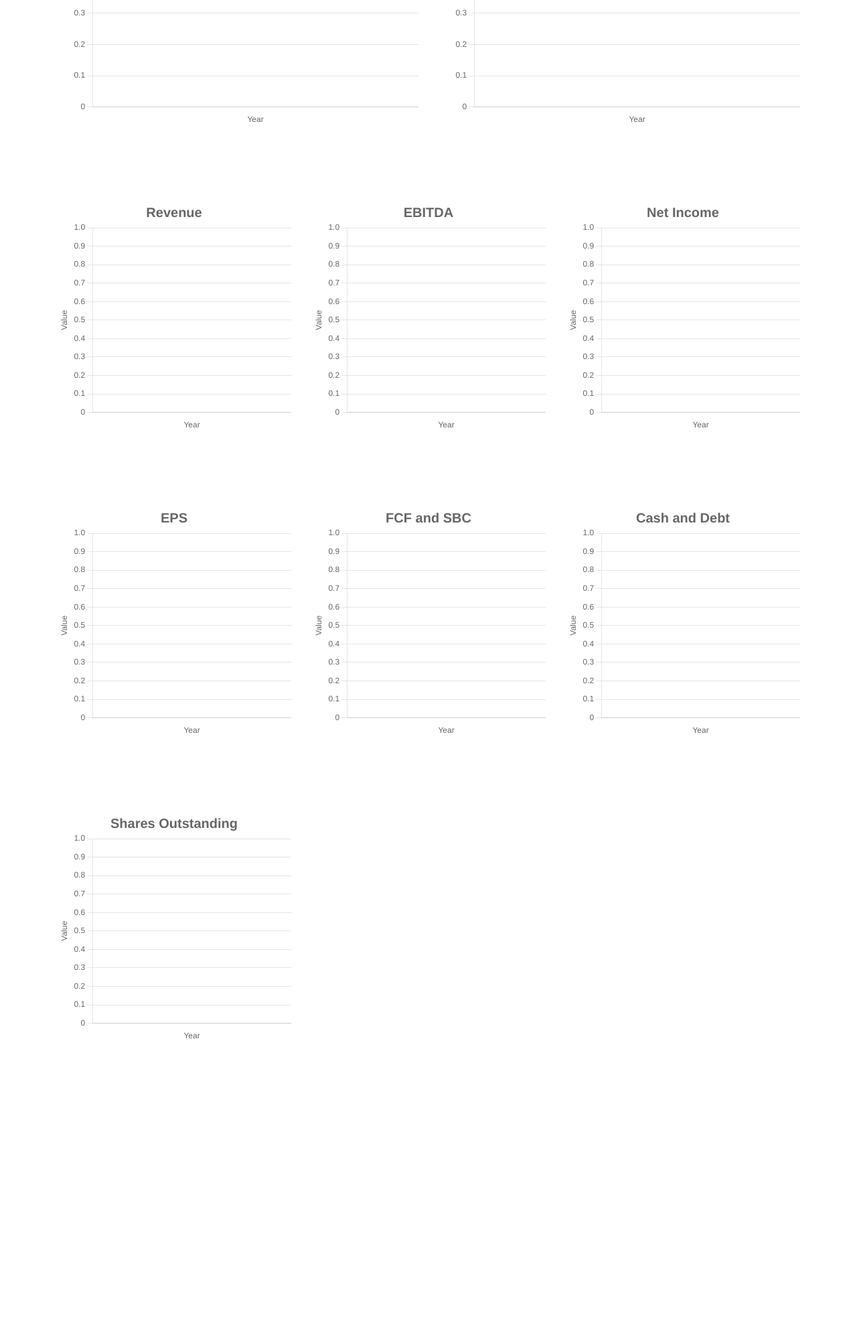
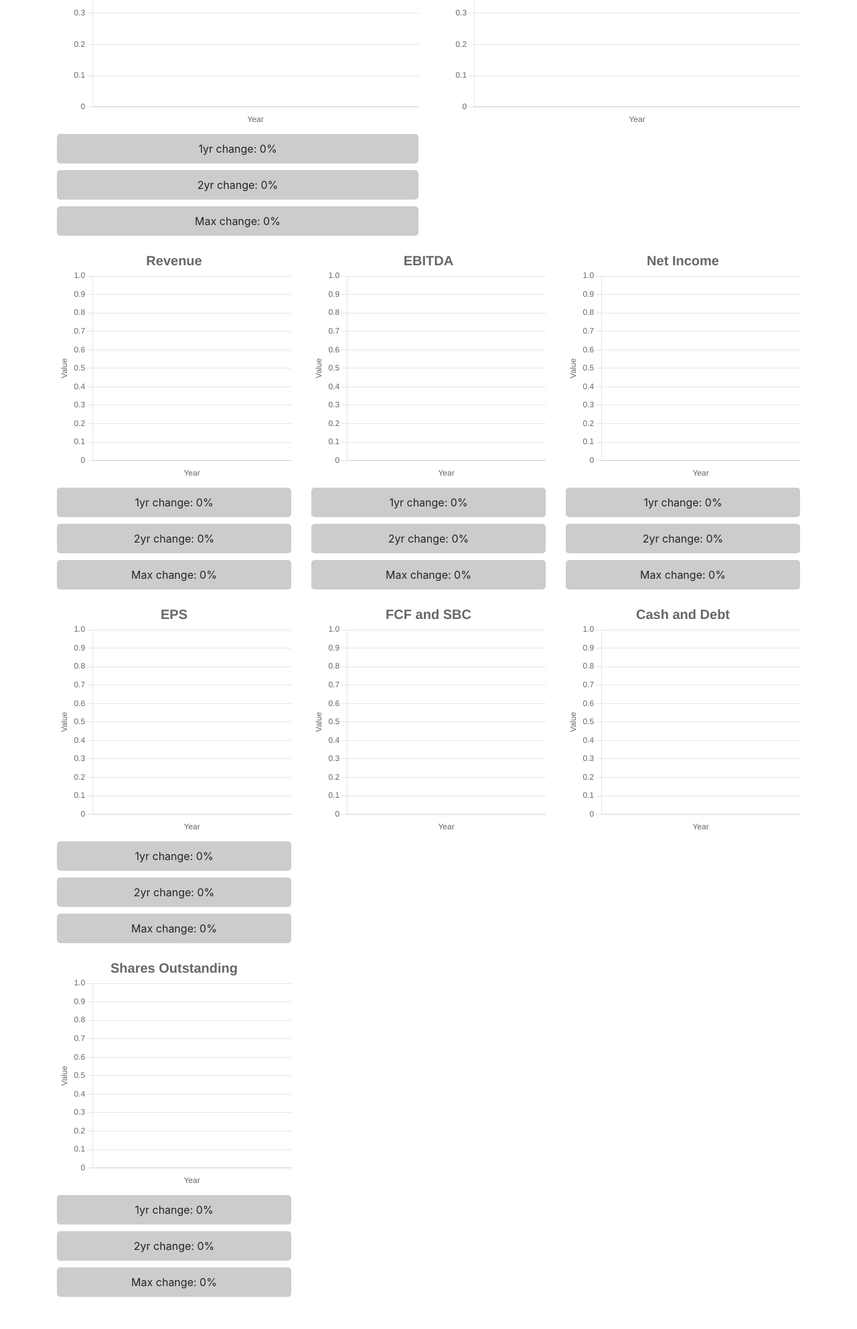
Before and after one commit to JNewman-cell/StockProjects, a Flask app: page / in a window 1280 px wide. Shown: the part 452-2436 px from the top of the page at 67% size. Before the commit the page ends 2003 px from the top, so only its background shows below. Run offline with Flask 3, Linux system fonts and the light colour scheme; some libraries are stand-ins or nearby versions.

Commit message:
Added initial painting of change elements to speed up first ticker search display update time, also added light gray change background for 0% changes

```diff
--- a/FlaskApp/templates/index.html
+++ b/FlaskApp/templates/index.html
@@ -17,6 +17,7 @@
             border-radius: 5px;
             font-size: 16px;
             text-align: center;
+			background-color: #CCCCCC;
         }
     </style>
 </head>
@@ -37,15 +38,12 @@
 		<div class="row mt-3">
 			<div class="col-md-6">
 				<canvas id="Stock PriceGraph" width="100" height="100"></canvas>
-				<div id="PriceChange1yr" class="change"></div>
-				<div id="PriceChange2yr" class="change"></div>
-				<div id="PriceChangemax" class="change"></div>
+				<div id="Stock PriceChange1yr" class="change"></div>
+				<div id="Stock PriceChange2yr" class="change"></div>
+				<div id="Stock PriceChangemax" class="change"></div>
 			</div>
 			<div class="col-md-6">
 				<canvas id="DividendsGraph" width="100" height="100"></canvas>
-				<div id="DividendChange1yr" class="change"></div>
-				<div id="DividendChange2yr" class="change"></div>
-				<div id="DividendChangemax" class="change"></div>
 			</div>
 		</div>
         <div class="row mt-3">
@@ -95,7 +93,8 @@
 
     <script>
     $(document).ready(function(){
-		 // Draw empty charts
+		// Draw empty charts
+		var emptyData = []
 		drawEmptyChart('Stock PriceGraph');
 		drawEmptyChart('DividendsGraph');
 		drawEmptyChart('RevenueGraph');
@@ -105,6 +104,12 @@
 		drawEmptyChart('FCF and SBCGraph');
 		drawEmptyChart('Cash and DebtGraph');
 		drawEmptyChart('Shares OutstandingGraph');
+		displayChangesOverTime('Stock Price', emptyData);
+		displayChangesOverTime('Revenue', emptyData);
+		displayChangesOverTime('EBITDA', emptyData);
+		displayChangesOverTime('Net Income', emptyData);
+		displayChangesOverTime('EPS', emptyData);
+		displayChangesOverTime('Shares Outstanding', emptyData);
 
         $('#ticker').on('input', function() {
             var prefix = $(this).val();
@@ -219,7 +224,7 @@
         };
     }
 
-	function calculatePriceChange(prices) {
+	function calculateStockPriceChange(prices) {
 		// Check if prices array has at least 3 elements
 		if (prices.length < 3) {
 			return null; // Unable to calculate change
@@ -339,8 +344,6 @@
 		}
 	}
 
-
-
 	function drawStockPriceGraph(dates, prices) {
         var ctx = document.getElementById('Stock PriceGraph');
 		// Check if a chart instance exists for the canvas
@@ -399,12 +402,12 @@
 				}
             }
         });
-		var change = calculatePriceChange(prices);
+		var change = calculateStockPriceChange(prices);
 
 		// Update the HTML elements with the calculated change
-		var changeElement1yr = document.getElementById('PriceChange1yr');
-		var changeElement2yr = document.getElementById('PriceChange2yr');
-		var changeElementmax = document.getElementById('PriceChangemax');
+		var changeElement1yr = document.getElementById('Stock PriceChange1yr');
+		var changeElement2yr = document.getElementById('Stock PriceChange2yr');
+		var changeElementmax = document.getElementById('Stock PriceChangemax');
 
 		changeElement1yr.innerText = '1yr change: ' + change['1yr'] + '%';
 		changeElement1yr.style.backgroundColor = change['1yr'] >= 0 ? '#b2d8b2' : '#ff9999'; // Color the background based on the change
@@ -499,29 +502,38 @@
 				},
 			}
 		});
-		var change = calculateChange(data, data.length - 1);
+		displayChangesOverTime(label, data);
+	}
 
-		// Update the HTML elements with the calculated change
+	function displayChangesOverTime(label, data){
+		// console.log(label)
 		var changeElement1yr = document.getElementById(label + 'Change1yr');
 		var changeElement2yr = document.getElementById(label + 'Change2yr');
 		var changeElementmax = document.getElementById(label + 'Changemax');
-		if (label == "Shares Outstanding"){
-			changeElement1yr.innerText = '1yr change: ' + change['1yr'] + '%';
-			changeElement1yr.style.backgroundColor = change['1yr'] >= 0 ? '#ff9999' : '#b2d8b2'; // Color the background based on the change
-			changeElement2yr.innerText = '2yr change: ' + change['2yr'] + '%';
-			changeElement2yr.style.backgroundColor = change['2yr'] >= 0 ? '#ff9999' : '#b2d8b2'; // Color the background based on the change
-			changeElementmax.innerText = 'Max change: ' + change['max'] + '%';
-			changeElementmax.style.backgroundColor = change['max'] >= 0 ? '#ff9999' : '#b2d8b2'; // Color the background based on the change
+
+		if (data.length == 0){
+			changeElement1yr.innerText = '1yr change: 0%';
+			changeElement2yr.innerText = '2yr change: 0%';
+			changeElementmax.innerText = 'Max change: 0%';
 		}
-		else {
-			changeElement1yr.innerText = '1yr change: ' + change['1yr'] + '%';
-			changeElement1yr.style.backgroundColor = change['1yr'] >= 0 ? '#b2d8b2' : '#ff9999'; // Color the background based on the change
-			changeElement2yr.innerText = '2yr change: ' + change['2yr'] + '%';
-			changeElement2yr.style.backgroundColor = change['2yr'] >= 0 ? '#b2d8b2' : '#ff9999'; // Color the background based on the change
-			changeElementmax.innerText = 'Max change: ' + change['max'] + '%';
-			changeElementmax.style.backgroundColor = change['max'] >= 0 ? '#b2d8b2' : '#ff9999'; // Color the background based on the change
+		else{
+			var change = calculateChange(data, data.length - 1);
+			if (label == "Shares Outstanding") {
+				changeElement1yr.innerText = '1yr change: ' + change['1yr'] + '%';
+				changeElement1yr.style.backgroundColor = change['1yr'] > 0 ? '#ff9999' : (change['1yr'] < 0 ? '#b2d8b2' : '#CCCCCC'); // Color the background based on the change
+				changeElement2yr.innerText = '2yr change: ' + change['2yr'] + '%';
+				changeElement2yr.style.backgroundColor = change['2yr'] > 0 ? '#ff9999' : (change['2yr'] < 0 ? '#b2d8b2' : '#CCCCCC');
+				changeElementmax.innerText = 'Max change: ' + change['max'] + '%';
+				changeElementmax.style.backgroundColor = change['max'] > 0 ? '#ff9999' : (change['max'] < 0 ? '#b2d8b2' : '#CCCCCC');
+			} else {
+				changeElement1yr.innerText = '1yr change: ' + change['1yr'] + '%';
+				changeElement1yr.style.backgroundColor = change['1yr'] > 0 ? '#b2d8b2' : (change['1yr'] < 0 ? '#ff9999' : '#CCCCCC');
+				changeElement2yr.innerText = '2yr change: ' + change['2yr'] + '%';
+				changeElement2yr.style.backgroundColor = change['2yr'] > 0 ? '#b2d8b2' : (change['2yr'] < 0 ? '#ff9999' : '#CCCCCC');
+				changeElementmax.innerText = 'Max change: ' + change['max'] + '%';
+				changeElementmax.style.backgroundColor = change['max'] > 0 ? '#b2d8b2' : (change['max'] < 0 ? '#ff9999' : '#CCCCCC');
+			}
 		}
-
 	}
 
 	function drawTwoDatasetsGraph(label1, label2, years, data1, data2, color1 = 'blue', color2 = 'red') {
```
